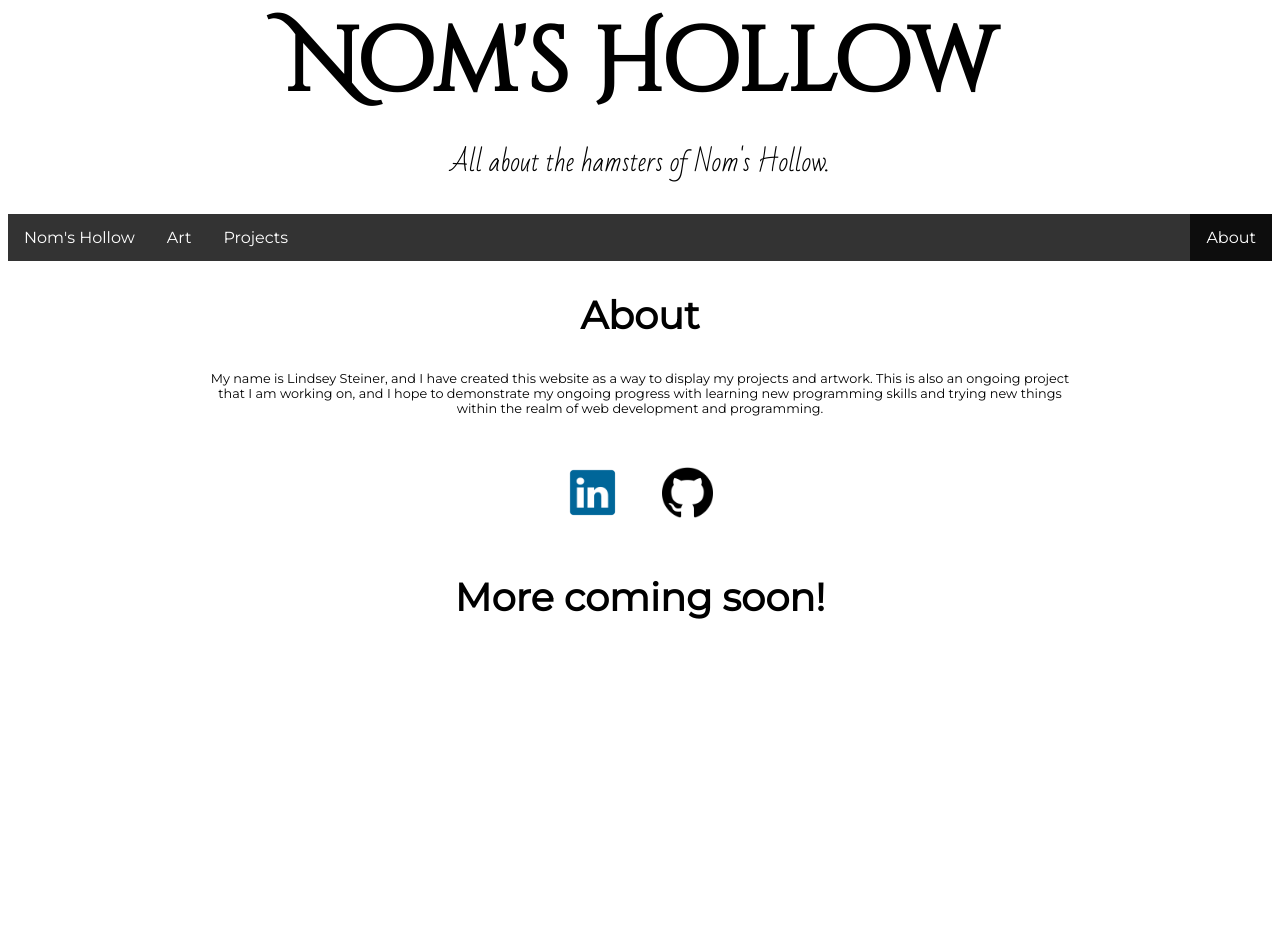
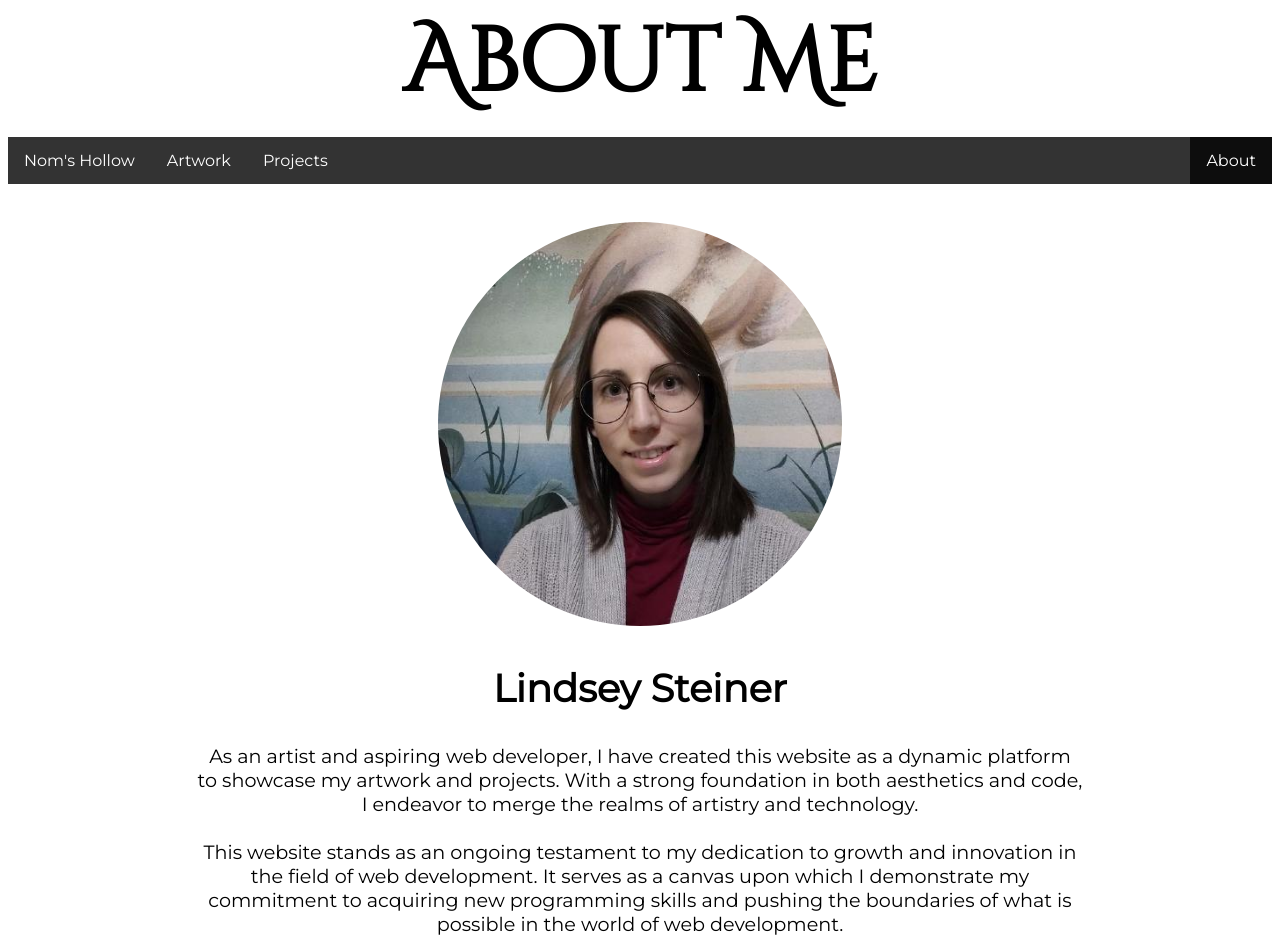
Before and after one commit to listeiner/Profile, a plain HTML site: page index.html in a window 1280 px wide. Shown: the part 460-1399 px from the top of the page. Before the commit the page ends 1113 px from the top, so only its background shows below. Drawn offline with Linux system fonts and the light colour scheme; a script that the page names is missing.

Commit message:
Edited formatting in HTML and CSS, fixed links

```diff
--- a/index.html
+++ b/index.html
@@ -17,21 +17,21 @@
       rel="stylesheet"
       href="https://fonts.googleapis.com/css?family=Cinzel+Decorative"
     />
-    <title>Nom's Hollow</title>
+    <title>About Me</title>
   </head>
 
   <body>
     <a href="https://nomshollow.listeiner.com"
       ><img src="Family.png" alt="The hamsters of Nom's Hollow." class="center"
     /></a>
-    <h1>Nom's Hollow</h1>
-    <p class="tagline">All about the hamsters of Nom's Hollow.</p>
+    <h1>About Me</h1>
+    <!-- <p class="tagline"></p> -->
     <nav class="navbar">
       <ul>
         <li><a href="https://nomshollow.listeiner.com">Nom's Hollow</a></li>
-        <li><a href="news.asp">Art</a></li>
+        <li><a href="https://artwork.listeiner.com">Artwork</a></li>
         <li class="dropdown">
-          <a href="javascript:void(0)" class="dropbtn">Projects</a>
+          <a href="https://projects.listeiner.com" class="dropbtn">Projects</a>
           <div class="dropdown-content">
             <a href="https://whack-a-monokuma.listeiner.com"
               >Whack-A-Monokuma</a
@@ -46,13 +46,22 @@
     </nav>
 
     <div class="main">
-      <h2>About</h2>
+      <div class="profile-pic-container">
+        <img src="Lindsey.png" alt="Lindsey Steiner" />
+      </div>
+      <h2>Lindsey Steiner</h2>
       <p class="summary">
-        My name is Lindsey Steiner, and I have created this website as a way to
-        display my projects and artwork. This is also an ongoing project that I
-        am working on, and I hope to demonstrate my ongoing progress with
-        learning new programming skills and trying new things within the realm
-        of web development and programming.
+        As an artist and aspiring web developer, I have created this website as
+        a dynamic platform to showcase my artwork and projects. With a strong
+        foundation in both aesthetics and code, I endeavor to merge the realms
+        of artistry and technology.
+        <br />
+        <br />
+        This website stands as an ongoing testament to my dedication to growth
+        and innovation in the field of web development. It serves as a canvas
+        upon which I demonstrate my commitment to acquiring new programming
+        skills and pushing the boundaries of what is possible in the world of
+        web development.
       </p>
       <br />
 
@@ -64,7 +73,6 @@
           ><img src="githubicon.png" alt="GitHub" class="icon"
         /></a>
       </div>
-      <h2>More coming soon!</h2>
     </div>
 
     <script src="profiles.js"></script>
--- a/style.css
+++ b/style.css
@@ -109,7 +109,7 @@ h1 {
 
 .summary {
   font-family: "Montserrat";
-  font-size: 1vw;
+  font-size: 1.5vw;
   text-align: center;
 }
 
@@ -129,6 +129,21 @@ h3 {
   font-size: 2vw;
   margin: 0;
 }
+
+.profile-pic-container {
+    text-align: center;
+    margin: 3vw;
+
+}
+
+.profile-pic-container img {
+    border-radius: 50%;
+    display: block;
+    margin-left: auto;
+    margin-right: auto;
+    width: 50%;
+}
+
 
 .sprite-container {
   display: flex;
```
Also changed, not shown: Lindsey.png (added).
